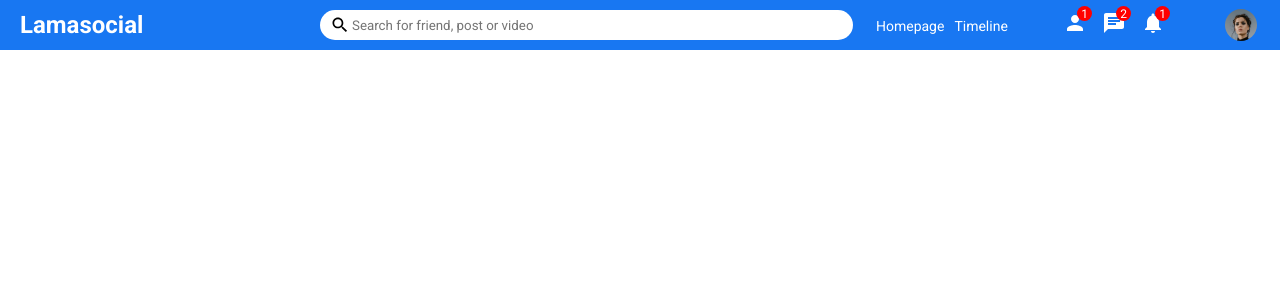
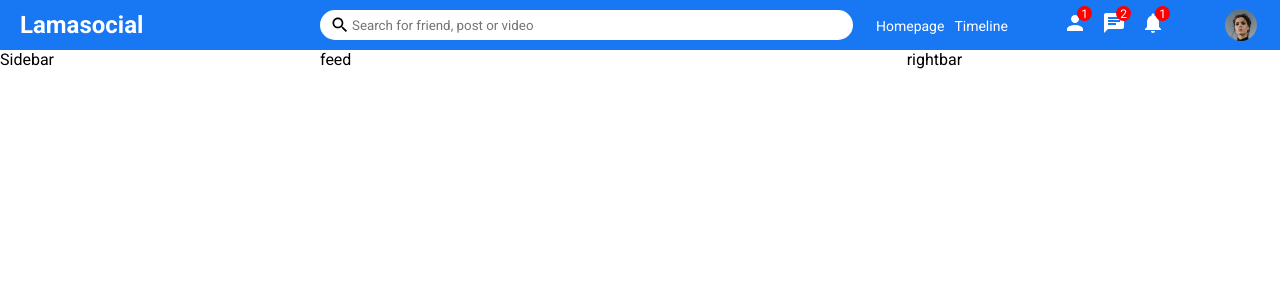
Before and after one commit to skwak0205/MERN_Social_Media, a JavaScript app in the folder frontend/: page / in a window 1280 px wide. Shown: the top 300 px of the page. Built offline with nearby package versions, Linux system fonts and the light colour scheme; the HTML template or start-up script is replaced by a standard one.

Commit message:
body component 추가

```diff
--- /dev/null
+++ b/frontend/src/components/feed/Feed.css
@@ -0,0 +1,3 @@
+.feed {
+  flex: 5.5;
+}
--- /dev/null
+++ b/frontend/src/components/feed/Feed.js
@@ -0,0 +1,7 @@
+import './Feed.css';
+
+const Feed = () => {
+  return <div className='feed'>feed</div>;
+};
+
+export default Feed;
--- /dev/null
+++ b/frontend/src/components/rightbar/Rightbar.css
@@ -0,0 +1,3 @@
+.rightbar {
+  flex: 3.5;
+}
--- /dev/null
+++ b/frontend/src/components/rightbar/Rightbar.js
@@ -0,0 +1,7 @@
+import './Rightbar.css';
+
+const Rightbar = () => {
+  return <div className='rightbar'>rightbar</div>;
+};
+
+export default Rightbar;
--- /dev/null
+++ b/frontend/src/components/sidebar/Sidebar.css
@@ -0,0 +1,3 @@
+.sidebar {
+  flex: 3;
+}
--- /dev/null
+++ b/frontend/src/components/sidebar/Sidebar.js
@@ -0,0 +1,7 @@
+import './Sidebar.css';
+
+const Sidebar = () => {
+  return <div className='sidebar'>Sidebar</div>;
+};
+
+export default Sidebar;
--- a/frontend/src/pages/home/Home.css
+++ b/frontend/src/pages/home/Home.css
@@ -0,0 +1,4 @@
+.homeContainer {
+  display: flex;
+  width: 100%;
+}
--- a/frontend/src/pages/home/Home.js
+++ b/frontend/src/pages/home/Home.js
@@ -1,7 +1,22 @@
 import Topbar from '../../components/topbar/Topbar';
+import Sidebar from '../../components/sidebar/Sidebar';
+import Feed from '../../components/feed/Feed';
+import Rightbar from '../../components/rightbar/Rightbar';
+
+import './Home.css';
 
 const Home = () => {
-  return <Topbar />;
+  return (
+    <>
+      <Topbar />
+
+      <div className='homeContainer'>
+        <Sidebar />
+        <Feed />
+        <Rightbar />
+      </div>
+    </>
+  );
 };
 
 export default Home;
```
